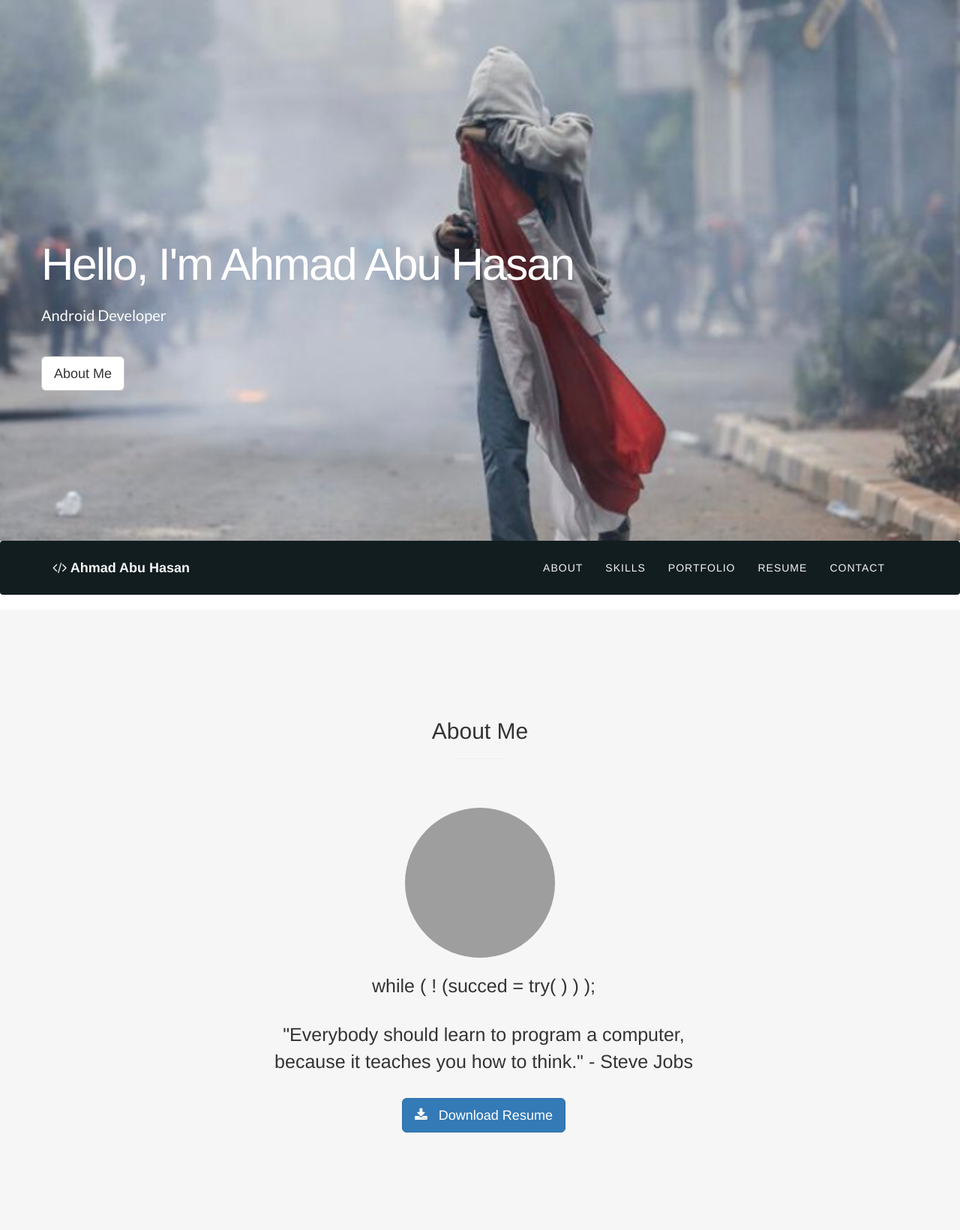
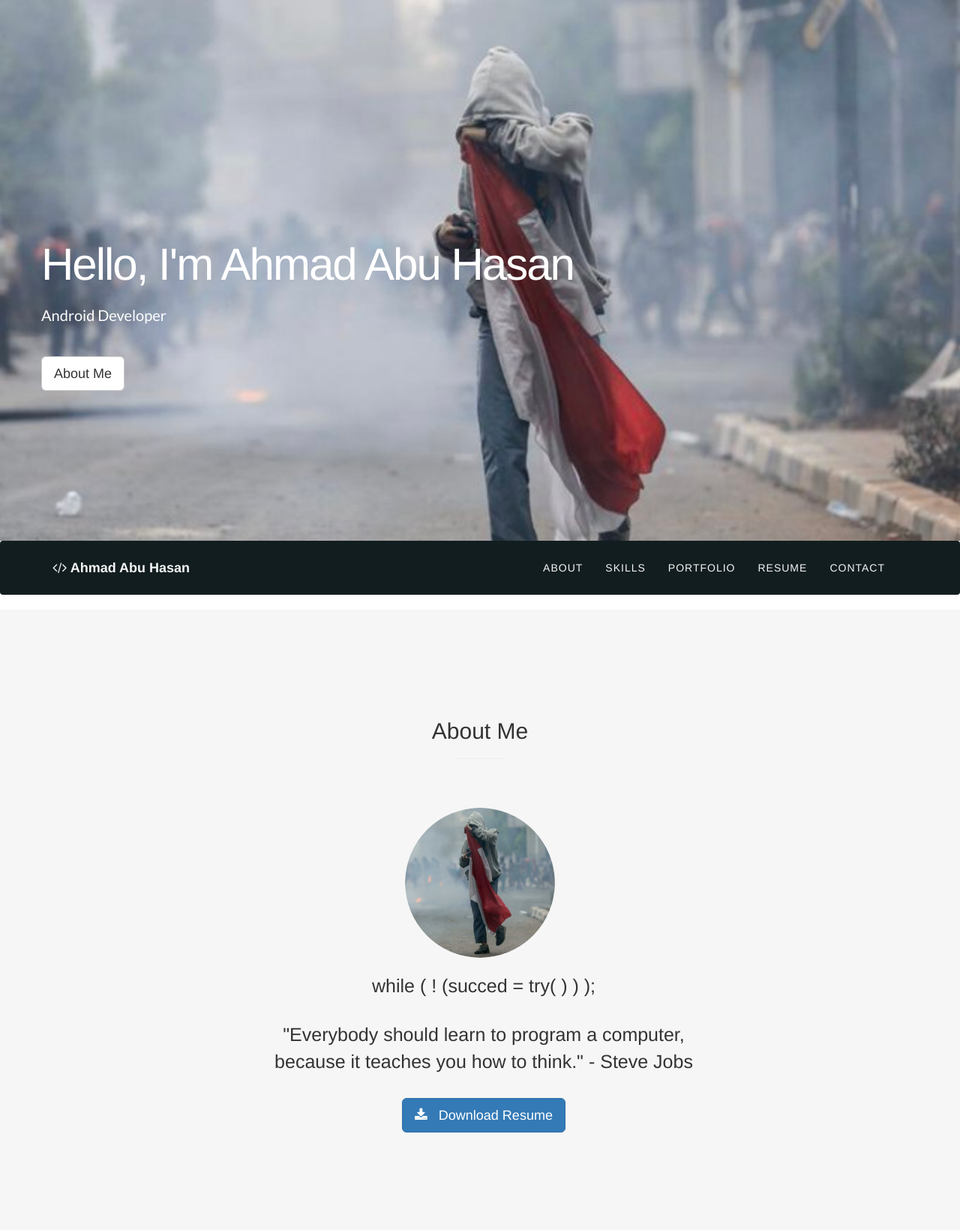
Before and after one commit to eby8zevin/ahmadabuhasan, a PHP site: page / in a window 1280 px wide. Shown: the whole page at 75% size. Run offline with PHP 8.4, Linux system fonts and the light colour scheme; grey boxes are pictures that could not be loaded.

Commit message:
Update index.php

```diff
--- a/index.php
+++ b/index.php
@@ -94,7 +94,7 @@
                 <hr>
                 </div>
             <div class="row">
-                <div class="col-md-12 text-center"><img src="./assets/img/person.jpg" alt="Ahmad Abu Hasan" class="img-responsive"></div>
+                <div class="col-md-12 text-center"><img src="./assets/img/person.png" alt="Ahmad Abu Hasan" class="img-responsive"></div>
                 <div class="col-md-8 col-md-offset-2">
                     <div class="about-text">
                         <p style="text-align:center; font-size:25px;">while ( ! (succed = try( ) ) );</p>
```
